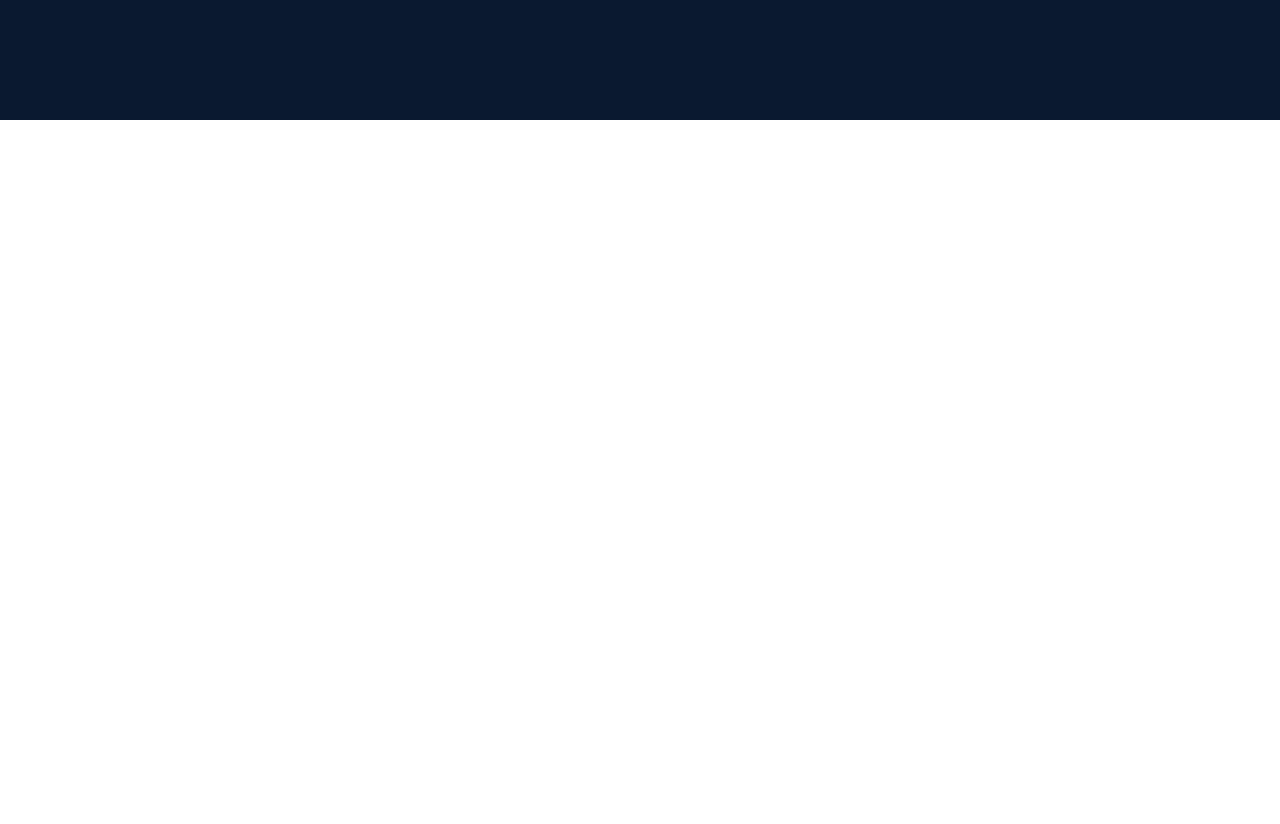
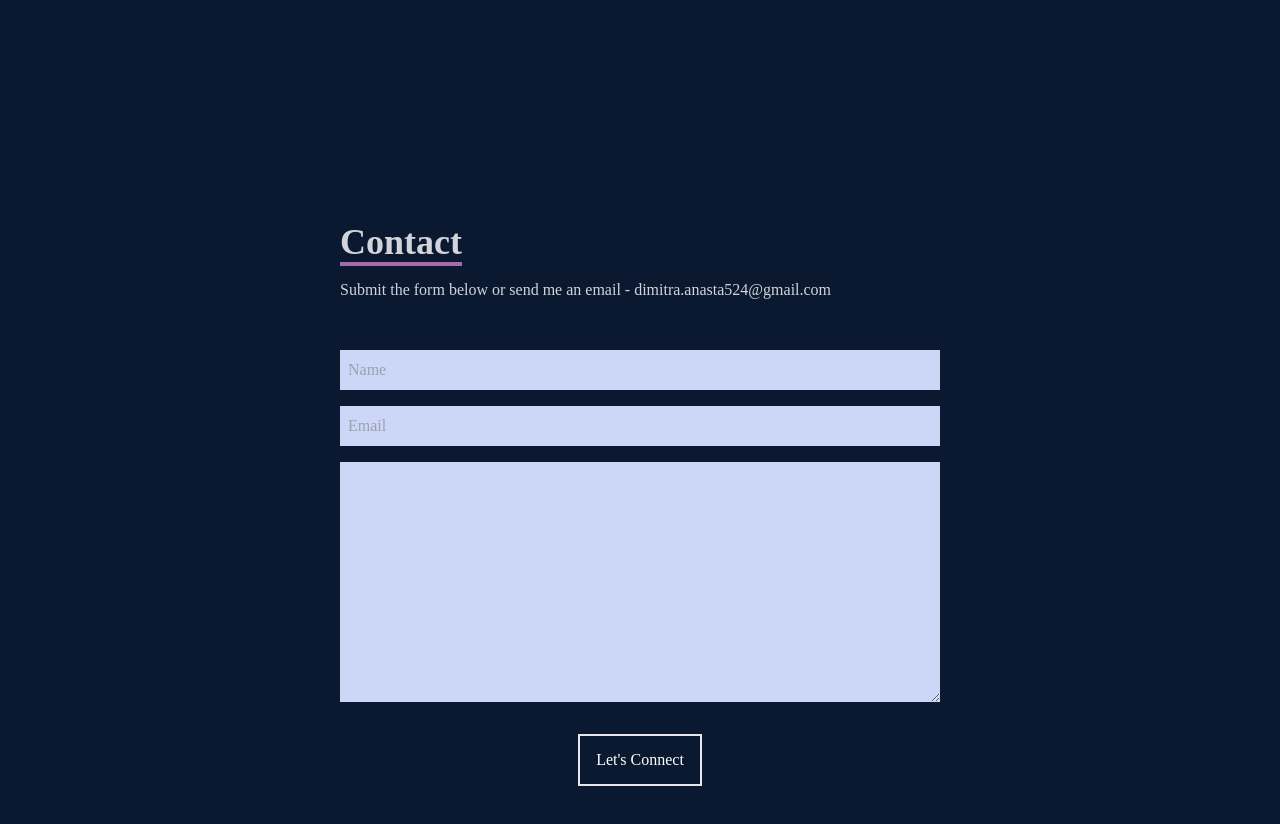
Before and after one commit to dimitra-anasta/portfolio, a React (Create React App) app: page / in a window 1280 px wide. Shown: the part 3080-3904 px from the top of the page. Before the commit the page ends 3200 px from the top, so only its background shows below. Built offline with nearby package versions, Linux system fonts and the light colour scheme.

Commit message:
contact info fix

```diff
--- a/src/App.js
+++ b/src/App.js
@@ -3,6 +3,7 @@ import Home from './components/Home';
 import Navbar from './components/Navbar';
 import Skills from './components/Skills';
 import Work from './components/Work';
+import Contact from './components/Contact';
 
 function App() {
   return (
@@ -12,6 +13,7 @@ function App() {
       <About />
       <Skills />
       <Work />
+      <Contact />
     </div>
   );
 }
--- /dev/null
+++ b/src/components/Contact.jsx
@@ -0,0 +1,22 @@
+import React from 'react'
+
+const Contact = () => {
+  return (
+    <div className=''>
+    <div name='contact' className='w-full h-screen  bg-[#0a192f] flex justify-center items-center p-4'>
+        <form action="" className='items center flex flex-col max-w-[600px] w-full'>
+            <div className='pb-8'>
+                <p className='text-4xl font-bold inline border-b-4 border-[#a66baf] text-gray-300'>Contact</p>
+                <p  className='text-gray-300 py-4'>Submit the form below or send me an email - dimitra.anasta524@gmail.com</p>
+            </div>
+            <input className='bg-[#ccd6f6] p-2' type="text" placeholder='Name' name='name' />
+            <input className='my-4 p-2 bg-[#ccd6f6]' type="email" placeholder='Email' name='email' />
+            <textarea className='bg-[#ccd6f6]' name="message" rows="10"></textarea>
+            <button className='text-white border-2 hover:bg-[#a66baf] px-4 py-3 my-8 mx-auto '>Let's Connect</button>
+        </form>
+        </div>
+        </div>
+  )
+}
+
+export default Contact
```
